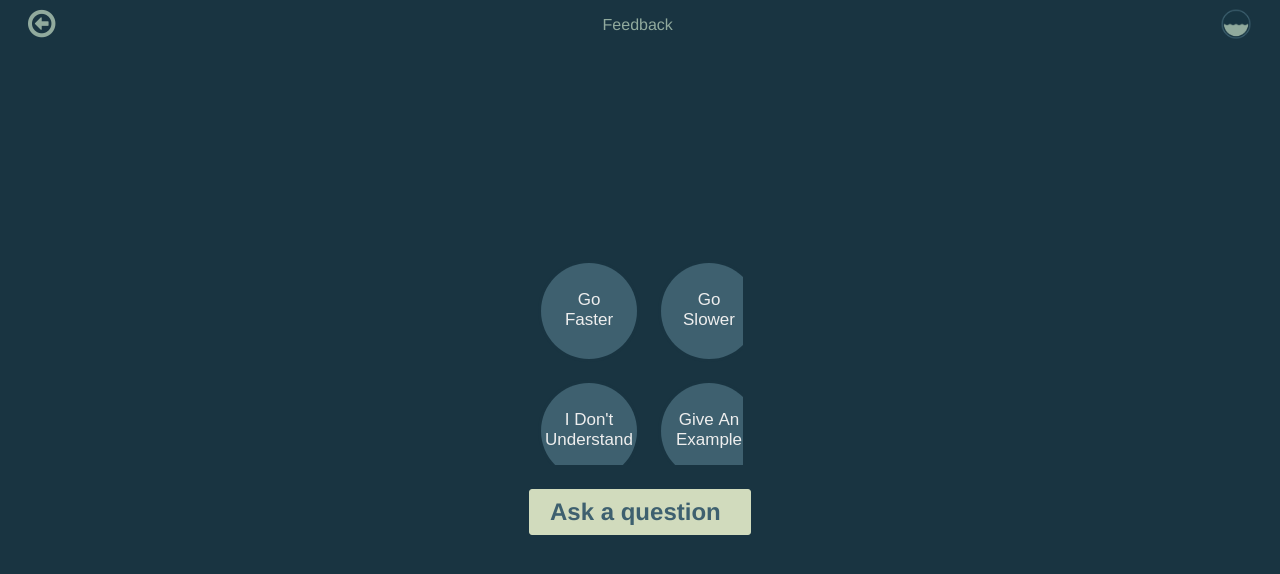
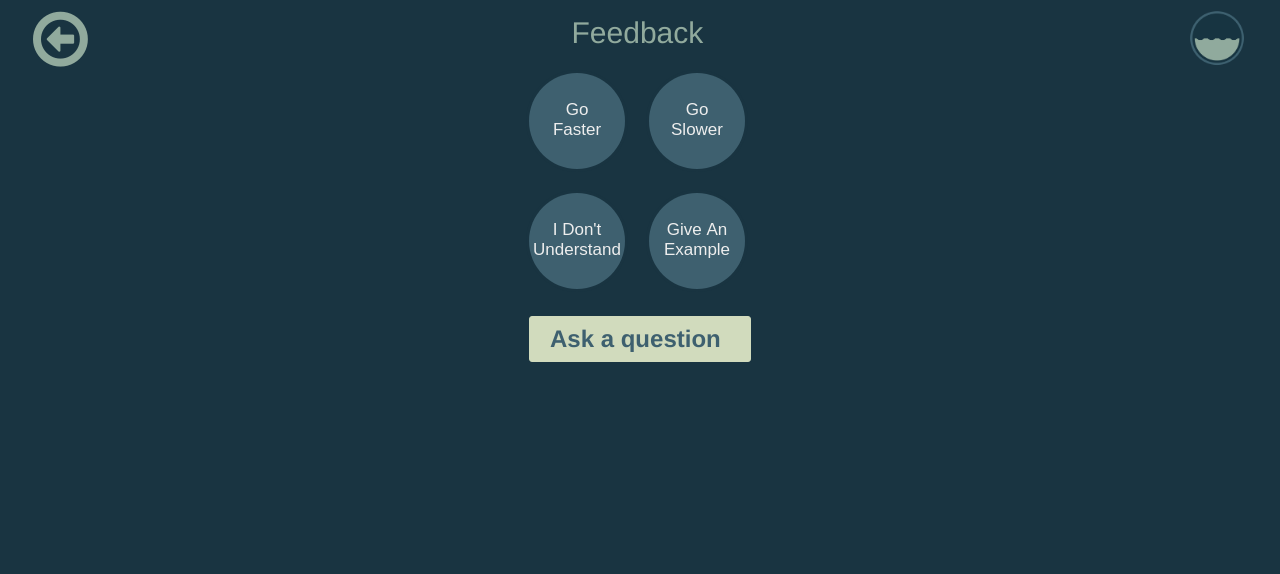
Before and after one commit to jonrovira/hackathon2014, a PHP site: page /hub.php in a window 1280 px wide. Shown: the top 574 px of the page. Run offline with PHP 8.4, Linux system fonts and the light colour scheme; some libraries are stand-ins or nearby versions.

Commit message:
front-end conventions

```diff
--- a/sandbox/css/global.css
+++ b/sandbox/css/global.css
@@ -45,11 +45,17 @@ html, body {
 }
 
 
-@media(min-width: 767px) {
+@media(min-width: 1024px) {
 	#header ul li:nth-child(1) {
-		margin-left: 20px;
+		margin-left: 25px;
 	}
 	#header ul li:nth-child(3) {
-		margin-right: 20px;
+		margin-right: 25px;
+	}
+	#header ul li p {
+		font-size: 30px;
+	}
+	#header ul li a img {
+		max-width: 60px;
 	}
 }
--- a/sandbox/css/hub.css
+++ b/sandbox/css/hub.css
@@ -2,9 +2,9 @@
 	padding-top: 30px;
 	text-align: center;
 }
-#wrapper #presets #myCanvas {
-	width: 205px;
-	height: 205px;
+#wrapper #presets #canvas {
+	width: 222px;
+	height: 222px;
 }
 #wrapper #ask {
 	cursor: pointer;
@@ -19,10 +19,3 @@
 	background-color: #D1DBBD;
 	color: #3E606F;
 }
-
-
-@media(min-width: 767px) {
-	#wrapper #presets {
-		padding-top: 220px;
-	}
-}
--- a/sandbox/hub.php
+++ b/sandbox/hub.php
@@ -14,7 +14,7 @@
 
 		<div id="wrapper">
 			<div id="presets">
-				<canvas id="myCanvas"></canvas>
+				<canvas id="canvas"></canvas>
 			</div>
 			<div id="ask">
 				<h2>Ask a question</h2>
@@ -23,7 +23,7 @@
 
 		<script src="http://ajax.googleapis.com/ajax/libs/jquery/1.10.1/jquery.min.js"></script>
 		<script type="text/javascript" src="packages/bower/paper/dist/paper-full.js"></script>
-		<script type="text/paperscript" src="js/buttoncode.js" canvas="myCanvas"></script>
+		<script type="text/paperscript" src="js/buttoncode.js" canvas="canvas"></script>
 		<script src="js/script.js"></script>
 	</body>
 
--- a/sandbox/js/script.js
+++ b/sandbox/js/script.js
@@ -1,4 +1,15 @@
 $(document).ready(function() {
+
+	$(window).resize(function() {
+		console.log('resize called');
+		var width = $(window).width();
+		if(width >= 1024) {
+			$('#header ul li a i').removeClass('fa-2x').addClass('fa-4x');
+		}
+		else {
+			$('#header ul li a i').removeClass('fa-4x').addClass('fa-2x');
+		}
+	}).resize();
 
 	var title = $('title').text();
 	var $back = $('#header ul li:nth-child(1) a');
@@ -27,20 +38,5 @@ $(document).ready(function() {
 		$back.attr("href", "/sandbox/hub.php");
 		$heading.html(title);
 	}
-	//Ryan's stupid code w/ divs
-	var cvsloc = myCanvas.getBoundingClientRect();
-        var div1 = document.createElement('DIV');
-            div1.style.position = 'absolute';
-            div1.style.top   = cvsloc.top + 51 + 'px';
-            div1.style.left  = cvsloc.left + 51 + 'px';
-            div1.style.width = '96px';
-            div1.style.height = '96px';
-            div1.style.borderRadius = '48px';
-            div1.style.cursor = 'pointer';
-            div1.setAttribute("id", "#lectureTooFast");
-            div1.onclick = function (e)
-            {
-                alert('The green circle has been clicked!');
-            }
-        document.body.appendChild(div1);
+
 });
```
Also changed, not shown: sandbox/css/courses.css (+6 -3 lines), sandbox/css/login.css (+6 -1 lines).
